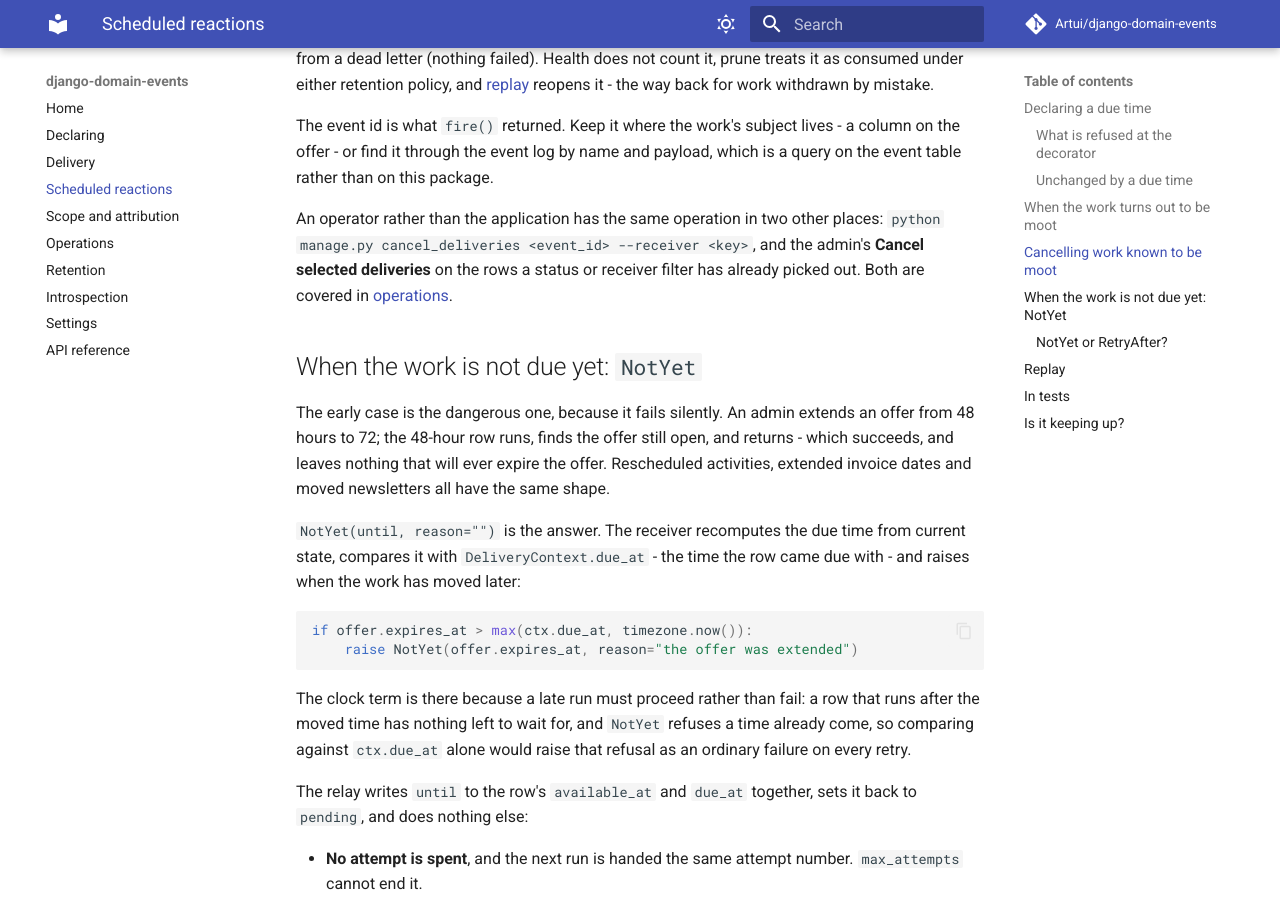
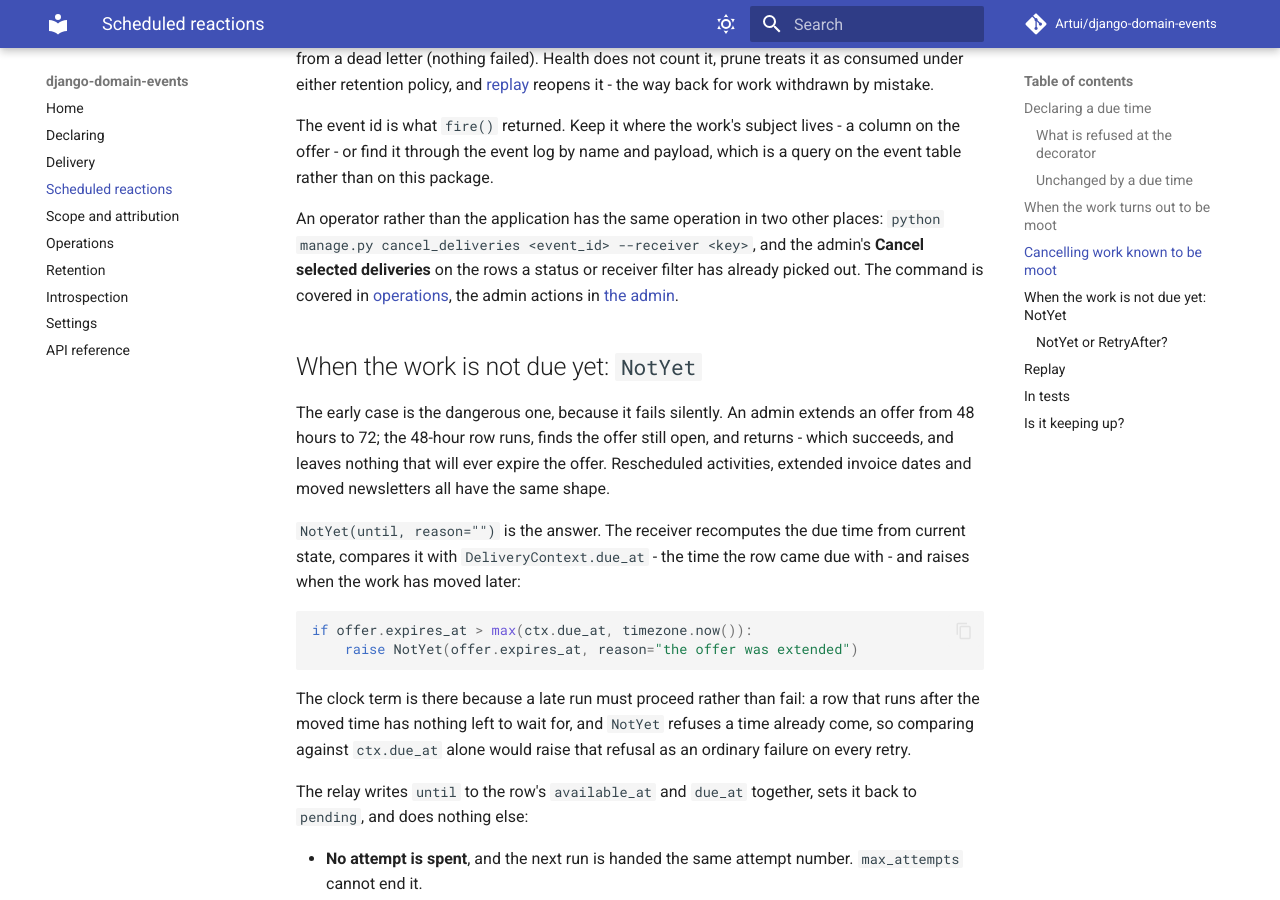
Before and after one commit to Artui/django-domain-events, an MkDocs documentation site: the page built from docs/scheduling.md, in a window 1280 px wide and 900 px high, scrolled down 3767 px. Built offline with MkDocs 1.6.1 and Material for MkDocs 9.7.7, drawn with Linux system fonts in a browser that asks for light colours; comment, search, counter and statistics services are not loaded.

Commit message:
Point the scheduling page at both places the cancel surfaces are described
Co-Authored-By: Claude Sonnet 5.5 <noreply@anthropic.com>

```diff
--- a/docs/scheduling.md
+++ b/docs/scheduling.md
@@ -171,7 +171,9 @@ which is a query on the event table rather than on this package.
 An operator rather than the application has the same operation in two other
 places: `python manage.py cancel_deliveries <event_id> --receiver <key>`, and the
 admin's **Cancel selected deliveries** on the rows a status or receiver filter has
-already picked out. Both are covered in [operations](operations.md#cancel-owed-work).
+already picked out. The command is covered in
+[operations](operations.md#cancel-owed-work), the admin actions in
+[the admin](introspection.md#the-admin).
 
 ## When the work is not due yet: `NotYet`
 
```
Also changed, not shown: CHANGELOG.md (+2 -1 lines).
